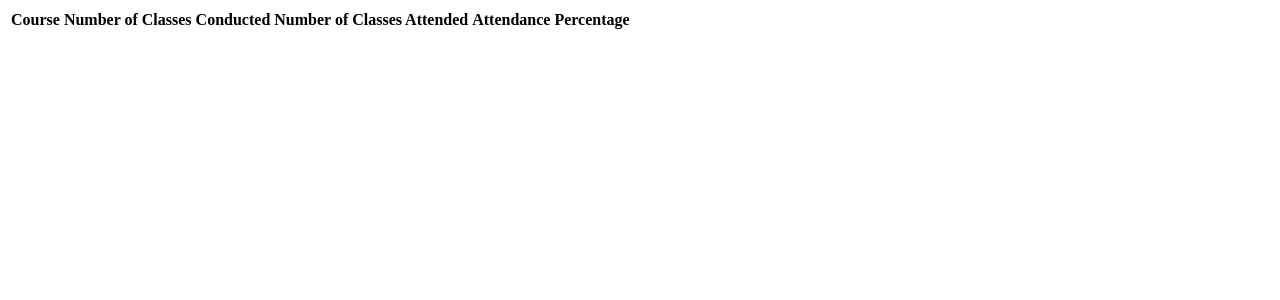
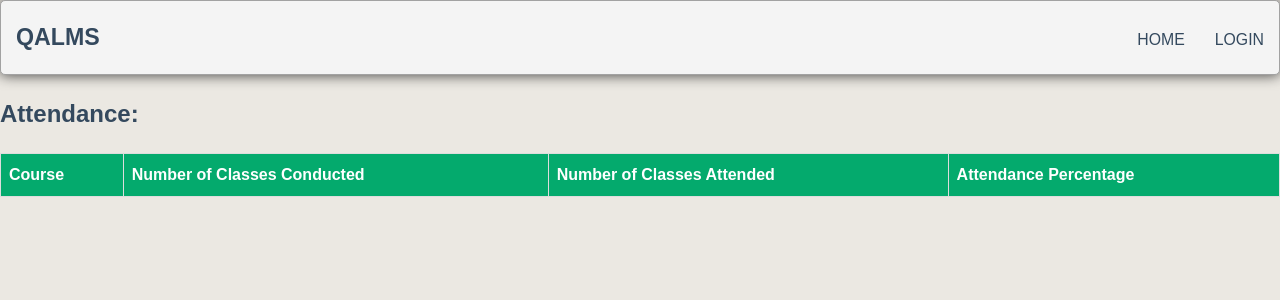
Before and after one commit to okHadi/QALMS, a Flask app: template templates/home.html in a window 1280 px wide. Shown: the top 300 px of the page. Run offline with Flask 2, Linux system fonts and the light colour scheme; the template is opened without the code that fills it, so the values that code supplies are empty.

Commit message:
Attendance being successfully showed

```diff
--- a/app.py
+++ b/app.py
@@ -13,6 +13,10 @@ app.secret_key = 'eyJhbGciOiJIUzI1NiJ9.eyJSb2xlIjoiQWRtaW4iLCJJc3N1ZXIiOiJJc3N1Z
 @app.route('/login', methods=['GET', 'POST'])
 def login():
     error = None
+    login = 0
+    session['logged_in'] = False
+    if session['logged_in'] == True:
+        return redirect(url_for('home'))
     if request.method == 'POST':
         username = request.form['username']
         qalampass = request.form['qalampass']
@@ -32,18 +36,20 @@ def login():
             return render_template("login.html", error=error)          #we can pass the values to be shown in the login.html as parameters of render_template
         else:
             session['logged_in'] = True
+            login += 1
             return redirect(url_for('home'))     #sends the login data to the home page, so we can properly login again
     return render_template("login.html", error=error)
 
 
 @app.route('/', methods=['GET'])
 def home():
-    if 'logged_in' not in session:
+    if session['logged_in'] == False:
         return redirect(url_for('login'))
     else:
-        username = session.get('username', '')
-        lmspass = session.get('lmspass', '')
-        lmsScrape(username, lmspass)
+        if login == 1:
+            username = session.get('username', '')
+            lmspass = session.get('lmspass', '')
+            lmsScrape(username, lmspass)
         attdData = extractAttd()
         jsonAttd = json.loads(json.dumps(attdData))
         return render_template("home.html", data=jsonAttd)
--- a/loginAndScrape/qalamLoginScrape.py
+++ b/loginAndScrape/qalamLoginScrape.py
@@ -8,7 +8,7 @@ from bs4 import BeautifulSoup
 def qalamLogin(username, password):
     session=requests.Session()
     chrome_options = webdriver.chrome.options.Options()
-    chrome_options.headless = False          #set the headless option
+    chrome_options.headless = True          #set the headless option
     driver = webdriver.Chrome(chromedriverpath, options=chrome_options)
 
     # head to github login page
--- a/templates/home.html
+++ b/templates/home.html
@@ -1,16 +1,142 @@
 <html>
   <head>
     <title>Static Table</title>
+    <style>
+      * {
+        box-sizing: border-box;
+      }
+      body {
+        font-family: "Montserrat", sans-serif;
+        line-height: 1.6;
+        margin: 0;
+        min-height: 100vh;
+        background-color: #ebe8e2;
+      }
+      ul {
+        margin: 0;
+        padding: 0;
+        list-style: none;
+      }
+
+      h2,
+      h3,
+      a {
+        color: #34495e;
+      }
+
+      a {
+        text-decoration: none;
+      }
+
+      .logo {
+        margin: 0;
+        font-size: 1.45em;
+      }
+
+      .main-nav {
+        margin-top: 5px;
+      }
+      .logo a,
+      .main-nav a {
+        padding: 10px 15px;
+        text-transform: uppercase;
+        text-align: center;
+        display: block;
+      }
+
+      .main-nav a {
+        color: #34495e;
+        font-size: 0.99em;
+      }
+
+      .main-nav a:hover {
+        color: #718daa;
+      }
+
+      .header {
+        padding-top: 0.5em;
+        padding-bottom: 0.5em;
+        border: 1px solid #a2a2a2;
+        background-color: #f4f4f4;
+        -webkit-box-shadow: 0px 0px 14px 0px rgba(0, 0, 0, 0.75);
+        -moz-box-shadow: 0px 0px 14px 0px rgba(0, 0, 0, 0.75);
+        box-shadow: 0px 0px 14px 0px rgba(0, 0, 0, 0.75);
+        -webkit-border-radius: 5px;
+        -moz-border-radius: 5px;
+        border-radius: 5px;
+      }
+      #table {
+        font-family: Arial, Helvetica, sans-serif;
+        border-collapse: collapse;
+        width: 100%;
+      }
+
+      #table td,
+      #table th {
+        border: 1px solid #ddd;
+        padding: 8px;
+      }
+
+      #table tr:nth-child(even) {
+        background-color: #f2f2f2;
+      }
+
+      #table tr:hover {
+        background-color: #ddd;
+      }
+
+      #table th {
+        padding-top: 12px;
+        padding-bottom: 12px;
+        text-align: left;
+        background-color: #04aa6d;
+        color: white;
+      }
+      /* =================================
+      Media Queries
+    ==================================== */
+
+      @media (min-width: 769px) {
+        .header,
+        .main-nav {
+          display: flex;
+        }
+        .header {
+          flex-direction: column;
+          align-items: center;
+          .header {
+            width: 80%;
+            margin: 0 auto;
+            max-width: 1150px;
+          }
+        }
+      }
+
+      @media (min-width: 1025px) {
+        .header {
+          flex-direction: row;
+          justify-content: space-between;
+        }
+      }
+    </style>
   </head>
   <body>
-    <table>
+    <header class="header">
+      <h1 class="logo"><a href="/">QALMS</a></h1>
+      <ul class="main-nav">
+        <li><a href="/">Home</a></li>
+        <li><a href="/login">Login</a></li>
+      </ul>
+    </header>
+    <h2>Attendance:</h2>
+    <table id="table">
       <tr>
         <th>Course</th>
         <th>Number of Classes Conducted</th>
         <th>Number of Classes Attended</th>
         <th>Attendance Percentage</th>
       </tr>
-      {% for i in range(20) %}
+      {% for i in range(data['length']) %}
       <tr>
         <td>{{ data['Course'][i] }}</td>
         <td>{{ data['Number of Classes Conducted'][i] }}</td>
```
Also changed, not shown: txtData/attd_data.py (+14 -1 lines), txtData/results.txt (+68 -68 lines).
